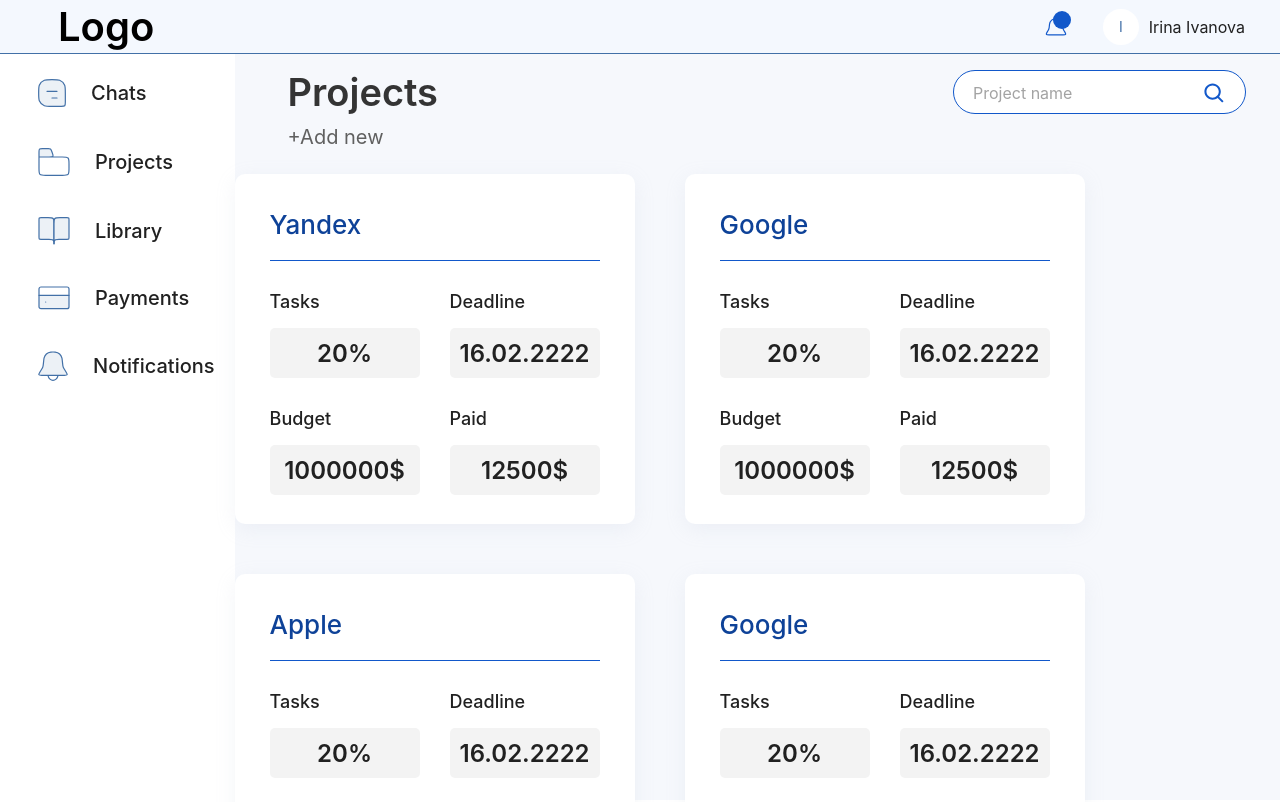
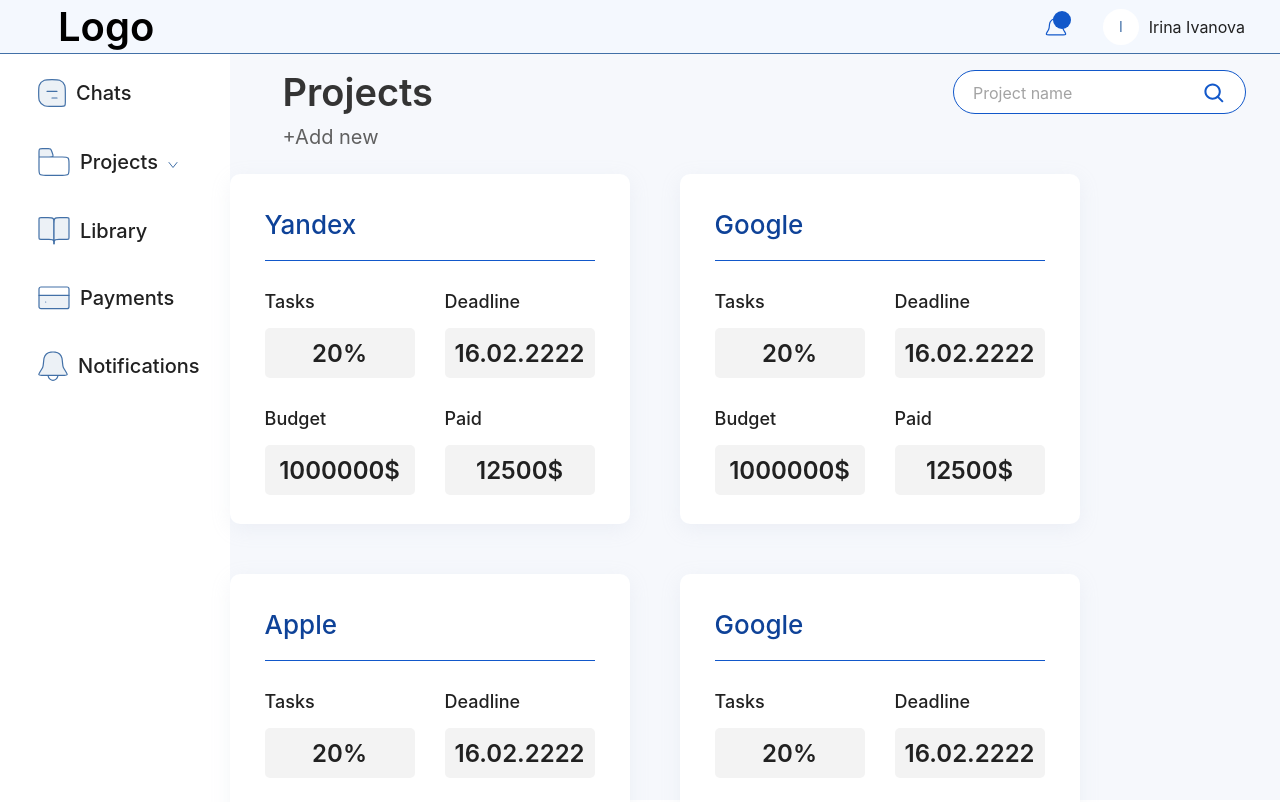
Before and after one commit to Cherkasant/khanukova, a React (Create React App) app: page / in a window 1280 px wide. Shown: the top 802 px of the page. Built offline with nearby package versions, Linux system fonts and the light colour scheme.

Commit message:
update component Menu

```diff
--- a/src/Components/Header/Menu/Menu.module.css
+++ b/src/Components/Header/Menu/Menu.module.css
@@ -6,6 +6,7 @@
     background-color: white;
     height: 100%;
     padding: 25px 20px 0 38px;
+
 }
 
 .navButton {
@@ -20,51 +21,39 @@
     line-height: 24px;
     color: #212121;
     gap: 25px;
+
 }
 
-/*.icons {
-    padding-left: 45px;
+.navButton:hover {
+    color: #0E4298;
+}
+
+.navButton:active {
+    color: #727171;
+}
+
+.div {
+    display: flex;
+    justify-content: space-between;
+    align-items: center;
+    gap: 10px;
+}
+
+.list {
+    display: none;
+}
+
+.listActive {
+    display: block;
     font-family: 'Inter';
     font-style: normal;
-    font-weight: 500;
-    font-size: 20px;
-    line-height: 24px;
-    color: #343434;
-    cursor: pointer;
-    text-align: start;
-}
-
-.icons:hover {
-    opacity: 0.5;
-}
-
-.button {
-    width: 40px;
-    height: 40px;
-    padding: 10px 15px;
-    background: #ECF1F6;
-    border-radius: 5px;
-    border: none;
-}
-
-.submenuIcons {
     font-weight: 400;
     font-size: 18px;
     line-height: 22px;
-    color: #7A7A7A;
+    color: #212121;
 }
 
-.submenu {
-    font-family: 'Inter';
-    font-style: normal;
-    font-weight: 500;
-    font-size: 20px;
-    line-height: 24px;
-    color: #343434;
-    cursor: pointer;
+.el {
+    display: flex;
+    gap: 10px;
 }
-
-.test {
-    color: red
-}
-*/
--- a/src/Components/Header/Menu/Menu.tsx
+++ b/src/Components/Header/Menu/Menu.tsx
@@ -1,4 +1,4 @@
-import React from "react";
+import React, { useState } from "react";
 import { NavLink, useLocation } from "react-router-dom";
 import { ChatsIcon } from "../../../Assets/icons/ChatsIcon";
 
@@ -8,35 +8,65 @@
 import { LibraryIcon } from "../../../Assets/icons/LibraryIcon";
 import { PaymentsIcon } from "../../../Assets/icons/PaymentsIcon";
 import { NotificationsIcon } from "../../../Assets/icons/NotificationsIcon";
+import { ArrayDownIcon } from "../../../Assets/icons/ArrayDownIcon";
+import { AddNewProjectIcon } from "../../../Assets/icons/AddNewProjectIcon";
 
 const UserMenu = () => {
 
   const { pathname } = useLocation();
+
   const navButtons = [
     { name: "Chats", icon: <ChatsIcon />, link: "/" },
-    { name: "Projects", icon: <ProjectsIcon />, link: "" },
+    { name: "Projects", icon: <ProjectsIcon />, link: "", button: <ArrayDownIcon />, active: true },
     { name: "Library", icon: <LibraryIcon />, link: "" },
     { name: "Payments", icon: <PaymentsIcon />, link: "" },
     { name: "Notifications", icon: <NotificationsIcon />, link: "" },
   ];
 
+  const [isOpened, setOpened] = useState(false);
+
+  console.log(isOpened)
+
   return (
     <>
     <div className={styles.container}>
-      {navButtons.map(({ link, name, icon }) => {
-        return (
+
+      {navButtons.map(({ link, name, icon, button, active }) =>
+
+        <div>
+
           <NavLink
+
             key={link}
             to={link}
             className={classNames(styles.navButton, {
               [styles.activeNavButton]: pathname === link,
+              [styles.new]: name === "Projects"
             })}
+
           >
-            {icon}
-            {name}
+            <div>
+
+            <div className={styles.div}>
+              {icon}
+              {name}
+              <div
+              onClick={() => setOpened(!isOpened)}
+              >{button}</div>
+            </div>
+
+            {active? <div className={classNames(styles.list, {[styles.listActive]:isOpened})}>
+              <div className={styles.el}> <div><AddNewProjectIcon /></div>New project</div>
+              </div> : null}
+            </div>
+
+
+
           </NavLink>
-        );
-      })}
+
+        </div>)}
+
+
     </div>
   </>
 );
```
